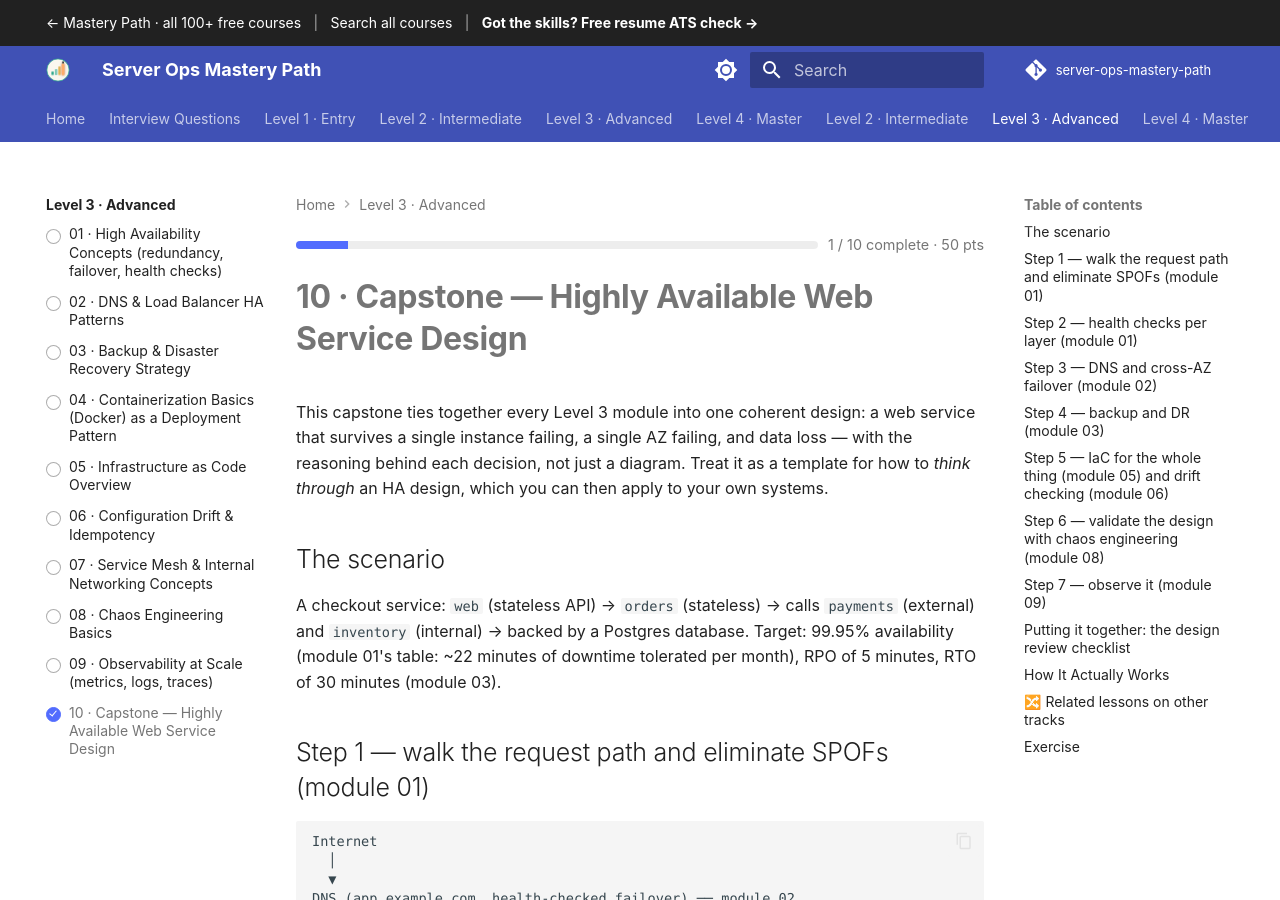
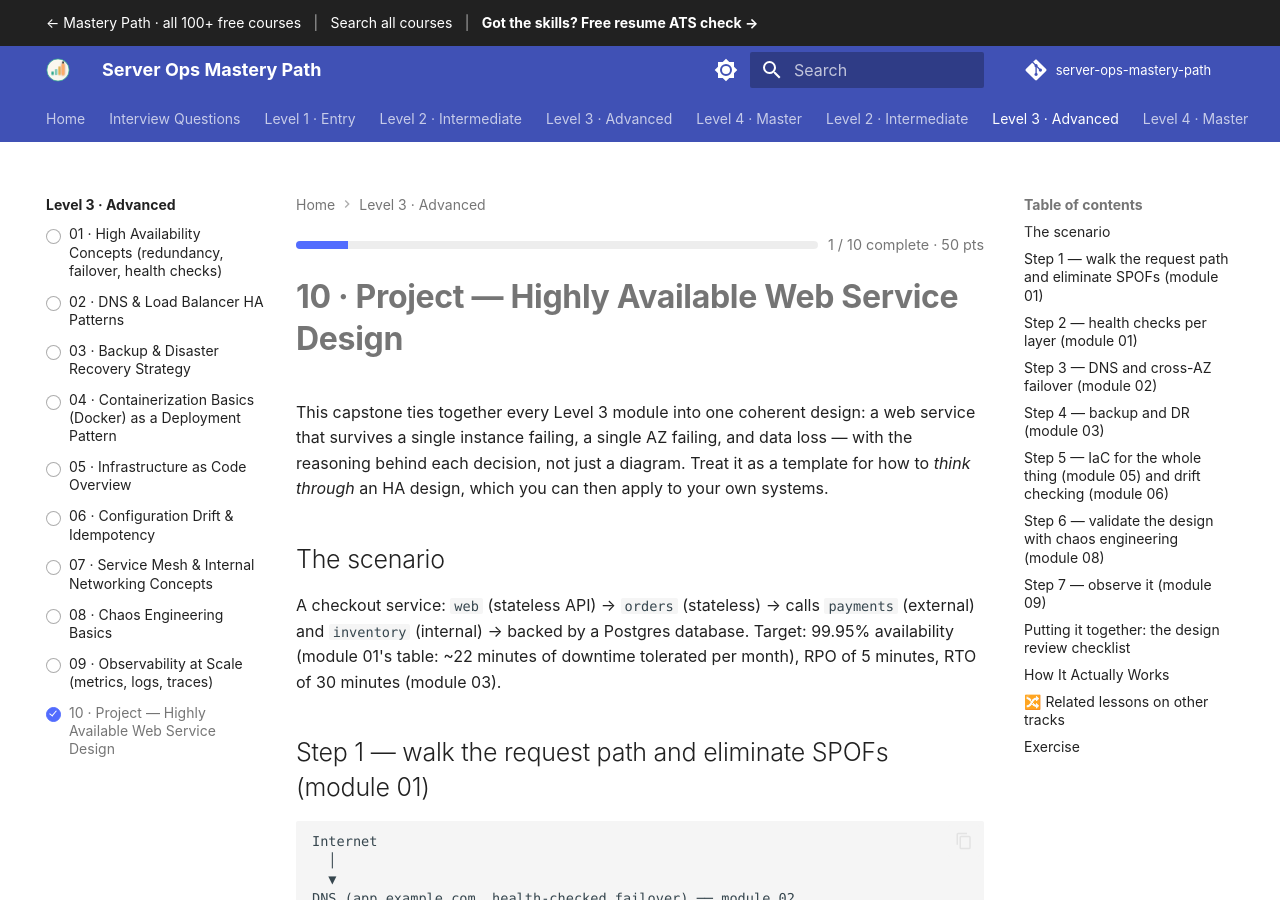
Before and after one commit to SIGILIPELLI/server-ops-mastery-path, an MkDocs documentation site: the page built from docs/level-3/10-capstone-ha-web-service-design.md, in a window 1280 px wide and 900 px high. Built offline with MkDocs 1.6.1 and Material for MkDocs 9.7.7, drawn with Linux system fonts in a browser that asks for light colours; comment, search, counter and statistics services are not loaded.

Commit message:
Level-end build pages are titled Project; Capstone is reserved for the Level 4 course capstone
Co-Authored-By: Claude Sonnet 5.5 <noreply@anthropic.com>

```diff
--- a/docs/level-3/10-capstone-ha-web-service-design.md
+++ b/docs/level-3/10-capstone-ha-web-service-design.md
@@ -2,7 +2,7 @@
 description: "Capstone — Highly Available Web Service Design — This capstone ties together every Level 3 module into one coherent design: a web service that survives a…"
 ---
 
-# 10 · Capstone — Highly Available Web Service Design
+# 10 · Project — Highly Available Web Service Design
 
 This capstone ties together every Level 3 module into one coherent design:
 a web service that survives a single instance failing, a single AZ failing,
--- a/mkdocs.yml
+++ b/mkdocs.yml
@@ -96,7 +96,7 @@ nav:
       - "07 · Environment Variables & Config Management": level-1/07-environment-variables-config.md
       - "08 · Log Basics (journalctl, /var/log)": level-1/08-log-basics.md
       - "09 · Cron Jobs & Scheduled Tasks": level-1/09-cron-scheduled-tasks.md
-      - "10 · Capstone — Server Bootstrap Script": level-1/10-capstone-bootstrap-script.md
+      - "10 · Project — Server Bootstrap Script": level-1/10-capstone-bootstrap-script.md
   - "Level 2 · Intermediate":
       - Overview: level-2/index.md
   - "Level 3 · Advanced":
@@ -114,7 +114,7 @@ nav:
       - "07 · CI/CD Pipeline Basics": level-2/07-cicd-pipeline-basics.md
       - "08 · Basic Monitoring (uptime checks, resource metrics)": level-2/08-basic-monitoring.md
       - "09 · Centralized Logging Basics": level-2/09-centralized-logging-basics.md
-      - "10 · Capstone — Blue-Green Deploy Pipeline": level-2/10-capstone-blue-green-deploy.md
+      - "10 · Project — Blue-Green Deploy Pipeline": level-2/10-capstone-blue-green-deploy.md
   - "Level 3 · Advanced":
       - Overview: level-3/index.md
       - "01 · High Availability Concepts (redundancy, failover, health checks)": level-3/01-ha-concepts.md
@@ -126,7 +126,7 @@ nav:
       - "07 · Service Mesh & Internal Networking Concepts": level-3/07-service-mesh-internal-networking.md
       - "08 · Chaos Engineering Basics": level-3/08-chaos-engineering-basics.md
       - "09 · Observability at Scale (metrics, logs, traces)": level-3/09-observability-at-scale.md
-      - "10 · Capstone — Highly Available Web Service Design": level-3/10-capstone-ha-web-service-design.md
+      - "10 · Project — Highly Available Web Service Design": level-3/10-capstone-ha-web-service-design.md
   - "Level 4 · Master":
       - Overview: level-4/index.md
       - "01 · Multi-Region / Multi-AZ Architecture Concepts": level-4/01-multi-region-multi-az-concepts.md
```
Also changed, not shown: docs/level-1/10-capstone-bootstrap-script.md (+1 -1 lines), docs/level-2/10-capstone-blue-green-deploy.md (+1 -1 lines).
